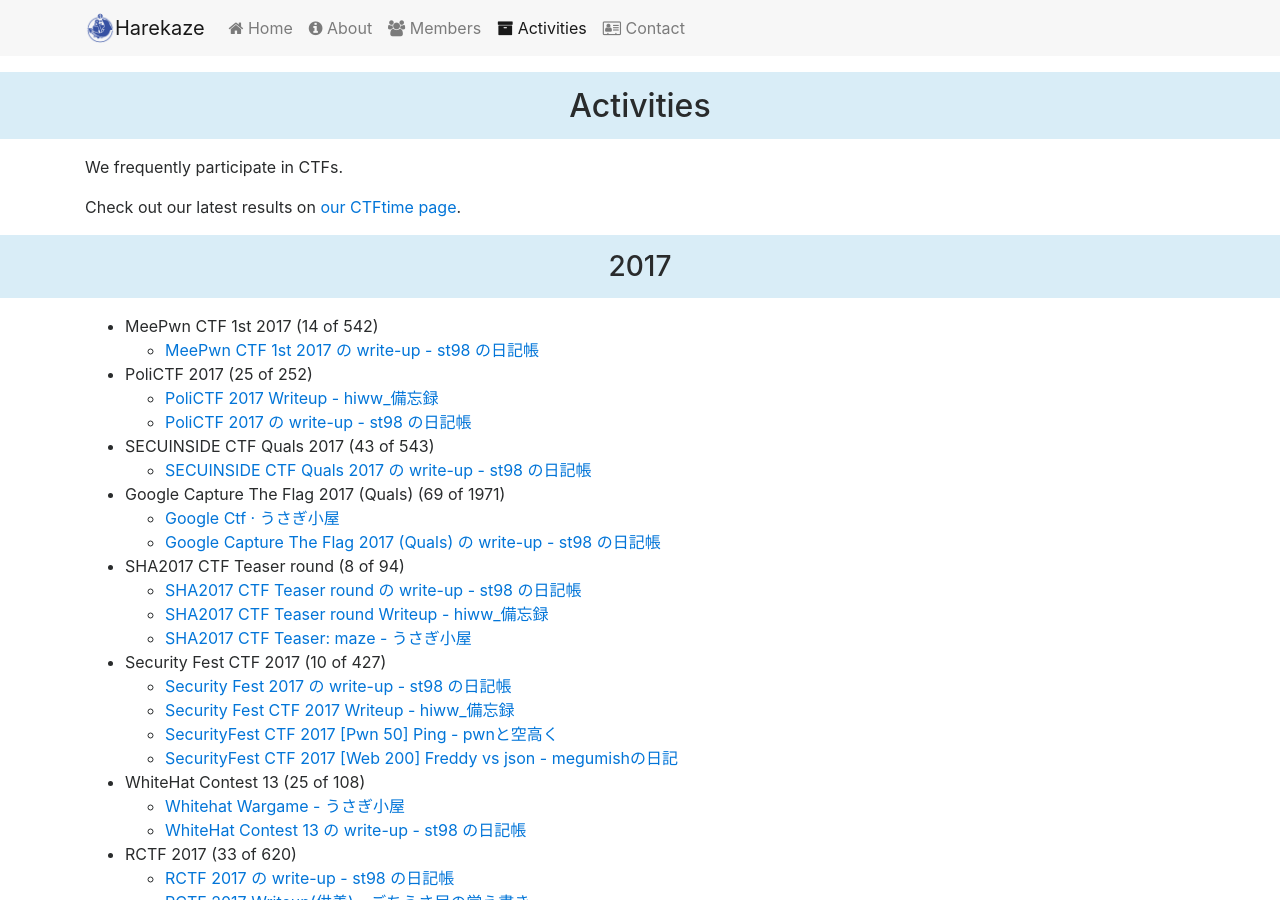
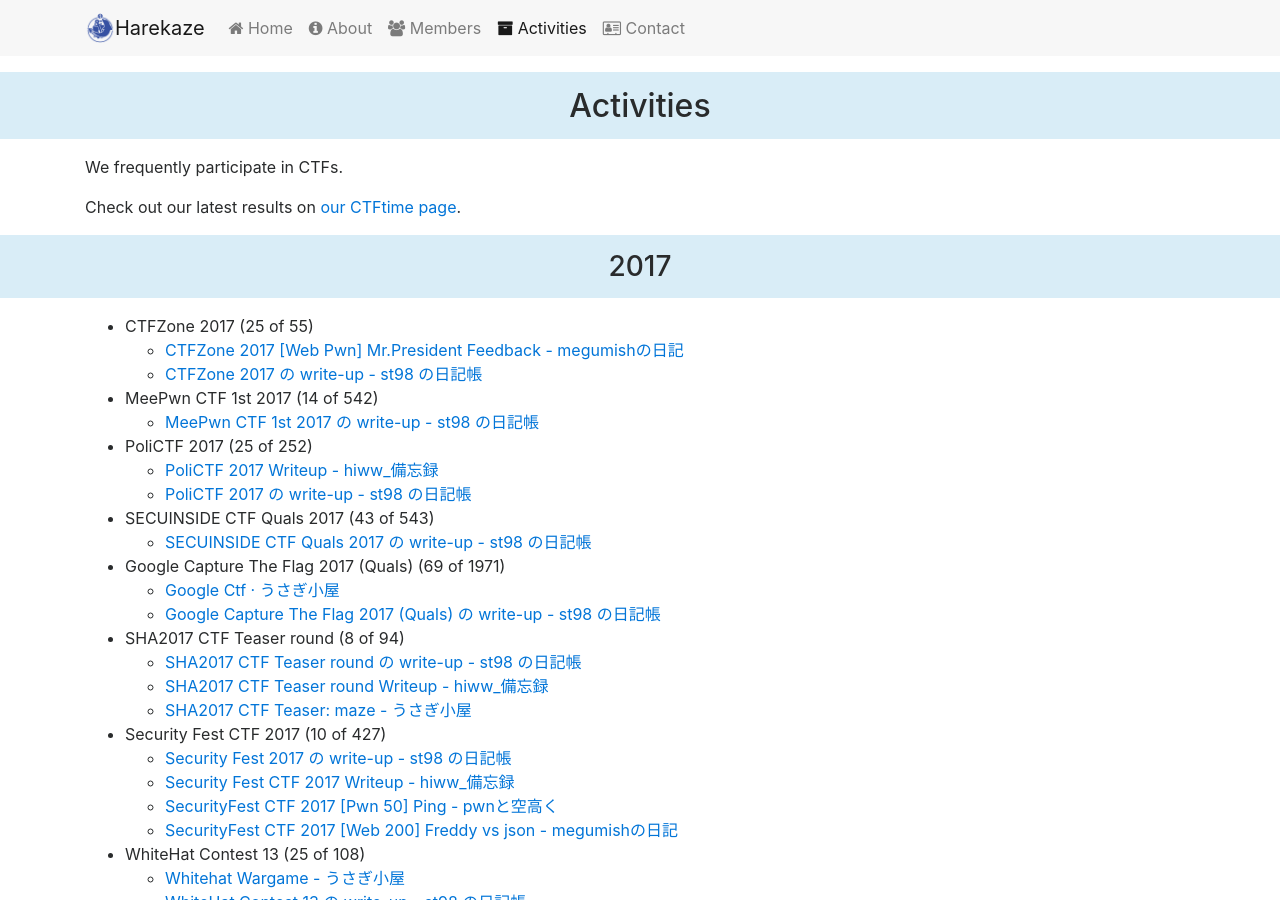
Before and after one commit to TeamHarekaze/TeamHarekaze.github.io, a Jekyll site: the page built from activities.html, in a window 1280 px wide and 900 px high. Built offline with Jekyll 4.4.1, drawn with Linux system fonts in a browser that asks for light colours; nearby versions of some CDN libraries.

Commit message:
Add CTFZone 2017

```diff
--- a/_data/activities.yml
+++ b/_data/activities.yml
@@ -1,5 +1,13 @@
 - year: 2017
   ctfs:
+    - name: "CTFZone 2017"
+      rank: 25
+      participants: 55
+      writeups:
+        - title: "CTFZone 2017 [Web Pwn] Mr.President Feedback - megumishの日記"
+          url: "http://diary.megumi.sh/entry/2017/07/17/204013"
+        - title: "CTFZone 2017 の write-up - st98 の日記帳"
+          url: "https://st98.github.io/diary/posts/2017-07-17-ctfzone-2017.html"
     - name: "MeePwn CTF 1st 2017"
       rank: 14
       participants: 542
```
